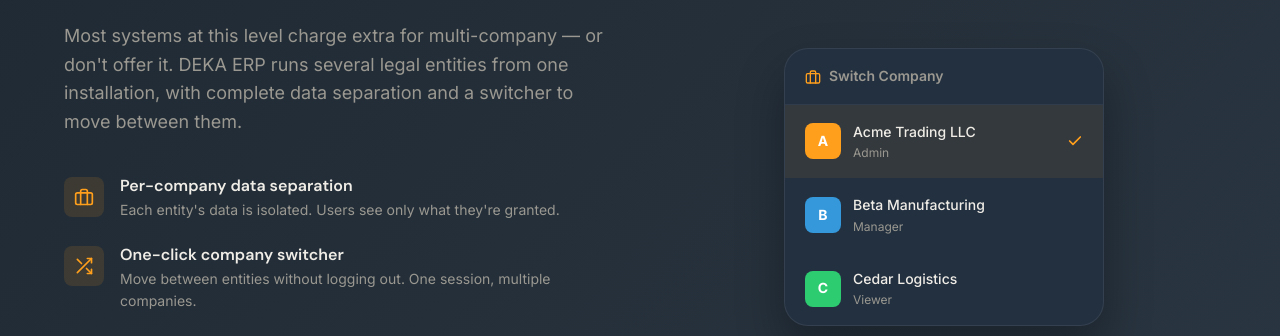
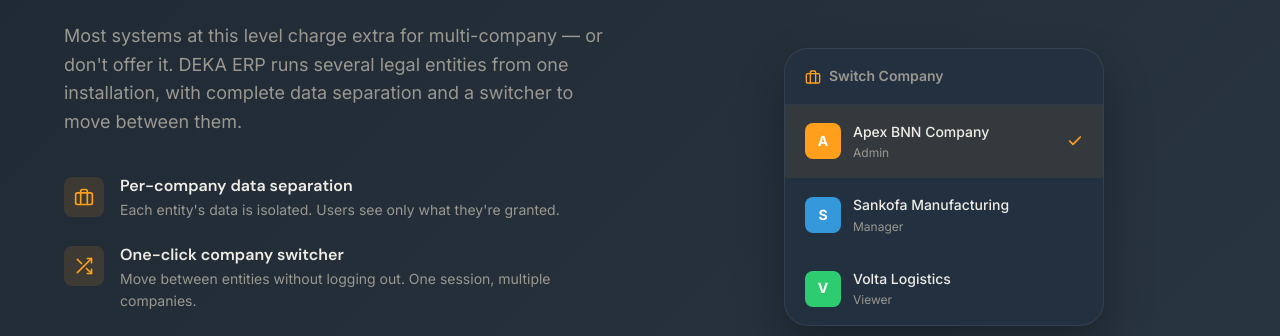
Before and after one commit to gomathie/deka-landing, a Vue app: page / in a window 1280 px wide. Shown: the part 4065-4401 px from the top of the page. Built offline with nearby package versions, Linux system fonts and the light colour scheme.

Commit message:
feat: update company names in MultiCompanySection and guideData, add __probe.html for testing

```diff
--- a/src/components/MultiCompanySection.vue
+++ b/src/components/MultiCompanySection.vue
@@ -58,22 +58,22 @@
             <div class="multicompany__company multicompany__company--active">
               <div class="multicompany__company-avatar" style="background: var(--color-amber);">A</div>
               <div class="multicompany__company-info">
-                <span class="multicompany__company-name">Acme Trading LLC</span>
+                <span class="multicompany__company-name">Apex BNN Company</span>
                 <span class="multicompany__company-role">Admin</span>
               </div>
               <svg width="16" height="16" viewBox="0 0 24 24" fill="none" stroke="var(--color-amber)" stroke-width="2.5" stroke-linecap="round" stroke-linejoin="round"><polyline points="20 6 9 17 4 12"/></svg>
             </div>
             <div class="multicompany__company">
-              <div class="multicompany__company-avatar" style="background: #3498DB;">B</div>
+              <div class="multicompany__company-avatar" style="background: #3498DB;">S</div>
               <div class="multicompany__company-info">
-                <span class="multicompany__company-name">Beta Manufacturing</span>
+                <span class="multicompany__company-name">Sankofa Manufacturing</span>
                 <span class="multicompany__company-role">Manager</span>
               </div>
             </div>
             <div class="multicompany__company">
-              <div class="multicompany__company-avatar" style="background: #2ECC71;">C</div>
+              <div class="multicompany__company-avatar" style="background: #2ECC71;">V</div>
               <div class="multicompany__company-info">
-                <span class="multicompany__company-name">Cedar Logistics</span>
+                <span class="multicompany__company-name">Volta Logistics</span>
                 <span class="multicompany__company-role">Viewer</span>
               </div>
             </div>
--- a/src/data/guideData.js
+++ b/src/data/guideData.js
@@ -40,7 +40,7 @@
             description: 'DEKA ERP features keyboard-driven navigation to let you jump between modules, create records, and search contacts without touching your mouse.',
             instructions: [
               'Press <kbd>Ctrl + K</kbd> (Windows/Linux) or <kbd>Cmd + K</kbd> (macOS) from anywhere in the interface.',
-              'Type the name of any record, customer, invoice number, or module (e.g., "Create Sales Order", "Acme LLC", "Stock Receipt").',
+              'Type the name of any record, customer, invoice number, or module (e.g., "Create Sales Order", "Apex BNN", "Stock Receipt").',
               'Use the arrow keys to select the item and press <kbd>Enter</kbd> to open it immediately.'
             ],
             note: 'The Command Palette respects your module permissions. You will only see results for modules and records your role allows you to access.'
@@ -81,9 +81,9 @@
               table: {
                 columns: ['Company Name', 'Base Currency', 'Status', 'Users'],
                 rows: [
-                  ['Acme Trading LLC', 'USD ($)', 'Active', '12 Members'],
-                  ['Beta Manufacturing Ltd', 'EUR (€)', 'Active', '8 Members'],
-                  ['Cedar Logistics FZCO', 'AED (د.إ)', 'Active', '5 Members']
+                  ['Apex BNN Company', 'GHS (₵)', 'Active', '12 Members'],
+                  ['Sankofa Manufacturing Ltd', 'GHS (₵)', 'Active', '8 Members'],
+                  ['Volta Logistics Ltd', 'USD ($)', 'Active', '5 Members']
                 ]
               }
             }
```
Also changed, not shown: public/__probe.html (added, +45 -0 lines).
